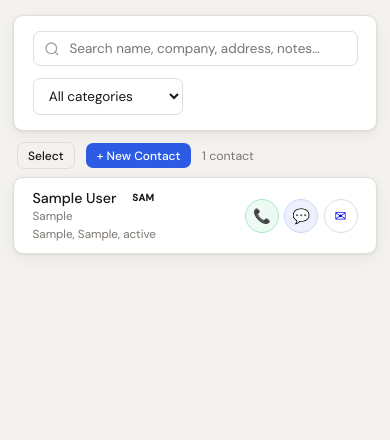
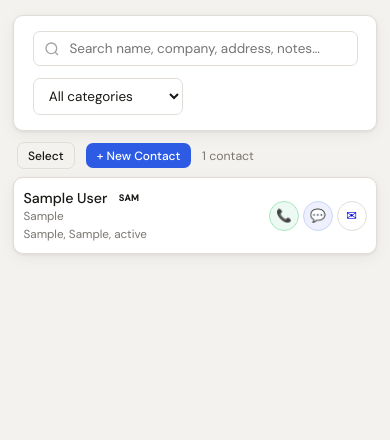
Before and after one commit to jkharty/ContactSync, a Flask app: page /contacts in a window 390 px wide. Shown: the part 56-496 px from the top of the page. Run offline with Flask 3, Linux system fonts and the light colour scheme; the visitor is signed in with stand-in values (Sample User, id 1); data comes from the database, SQL or seed files in the repository; tables that the repository leaves empty hold one stand-in row (values such as "Sample post"); parts of the project's set-up code (start-up, migrations or seed data) failed here and were passed over.

Commit message:
Reduce icon sizes and card margins for better mobile layout
- Reduce action button size from 34px to 30px
- Reduce button font size and gaps between buttons
- Reduce contact card horizontal padding from 1.25rem to 0.65rem
- Reduce category bubble padding and font size
- Keep category bubbles on single line with nowrap

Improves mobile view spacing and prevents bubble wrapping.

Co-Authored-By: Claude Haiku 4.5 <noreply@anthropic.com>

```diff
--- a/templates/contacts.html
+++ b/templates/contacts.html
@@ -33,8 +33,8 @@
   /* ── Contact card list ── */
   .contact-list { display: flex; flex-direction: column; }
   .contact-card {
-    display: flex; align-items: center; gap: .75rem;
-    padding: .75rem 1.25rem;
+    display: flex; align-items: center; gap: .5rem;
+    padding: .75rem .65rem;
     border-bottom: 1px solid var(--border);
     cursor: pointer;
     text-decoration: none;
@@ -68,12 +68,12 @@
   }
 
   .contact-card-actions {
-    display: flex; gap: .35rem; flex-shrink: 0; align-items: center;
+    display: flex; gap: .25rem; flex-shrink: 0; align-items: center;
   }
   .cca-btn {
     display: inline-flex; align-items: center; justify-content: center;
-    width: 34px; height: 34px; border-radius: 50%;
-    text-decoration: none; font-size: .95rem;
+    width: 30px; height: 30px; border-radius: 50%;
+    text-decoration: none; font-size: .85rem;
     border: 1px solid var(--border); background: var(--surface);
     transition: background .15s;
     -webkit-tap-highlight-color: transparent;
@@ -86,23 +86,24 @@
   .contact-card-name-row {
     display: flex;
     align-items: center;
-    gap: 0.6rem;
+    gap: 0.4rem;
     min-width: 0;
+    flex-wrap: wrap;
   }
   .contact-card-name-bubbles {
     display: flex;
-    gap: 0.3rem;
-    flex-wrap: wrap;
+    gap: 0.25rem;
+    flex-wrap: nowrap;
     align-items: center;
   }
   .category-bubble {
     display: inline-flex;
     align-items: center;
     justify-content: center;
-    font-size: 0.65rem;
+    font-size: 0.6rem;
     font-weight: 600;
-    padding: 0.2rem 0.45rem;
-    border-radius: 10px;
+    padding: 0.15rem 0.35rem;
+    border-radius: 8px;
     line-height: 1;
     letter-spacing: 0.05em;
     white-space: nowrap;
```
